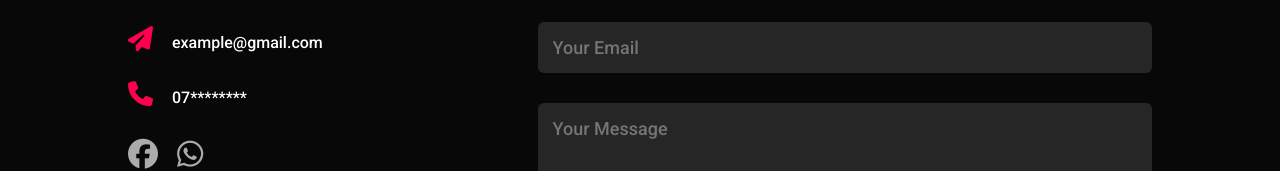
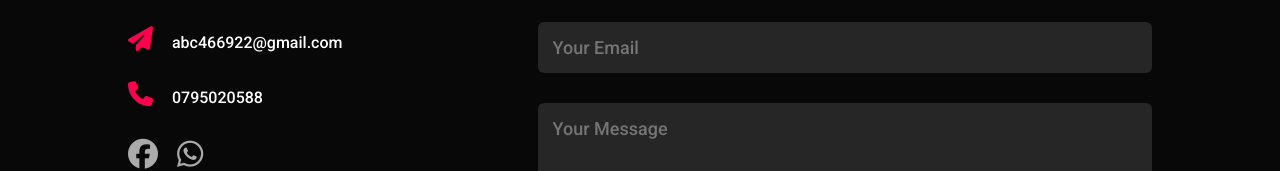
Before and after one commit to heyjohn-K/maridadi-website, a plain HTML site: page index.html in a window 1280 px wide. Shown: the part 3154-3325 px from the top of the page. Drawn offline with Linux system fonts and the light colour scheme; a web font is replaced by a local one.

Commit message:
Update index.html

```diff
--- a/index.html
+++ b/index.html
@@ -159,8 +159,8 @@
       <div class="row">
         <div class="contact-left">
           <h1 class="sub-title">Contact Us</h1>
-          <p><i class="fa-solid fa-paper-plane"></i> example@gmail.com</p>
-          <p><i class="fa-solid fa-phone"></i> 07********</p>
+          <p><i class="fa-solid fa-paper-plane"></i> abc466922@gmail.com</p>
+          <p><i class="fa-solid fa-phone"></i> 0795020588</p>
           <div class="social-icons">
             <a href=""><i class="fa-brands fa-facebook"></i></a>
             <a href="https://wa.me/2547********" target="_blank"><i class="fa-brands fa-whatsapp"></i></a>
```
